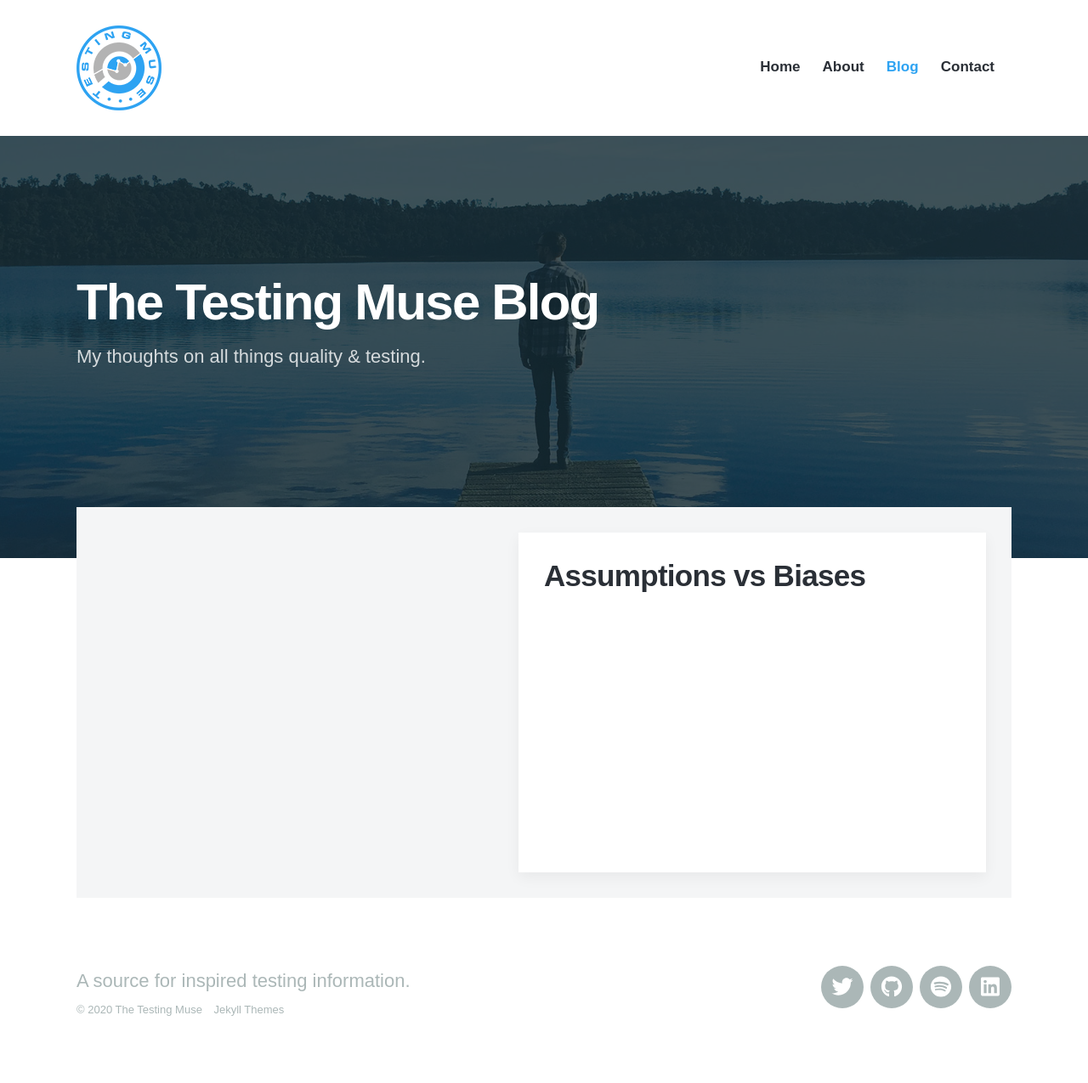
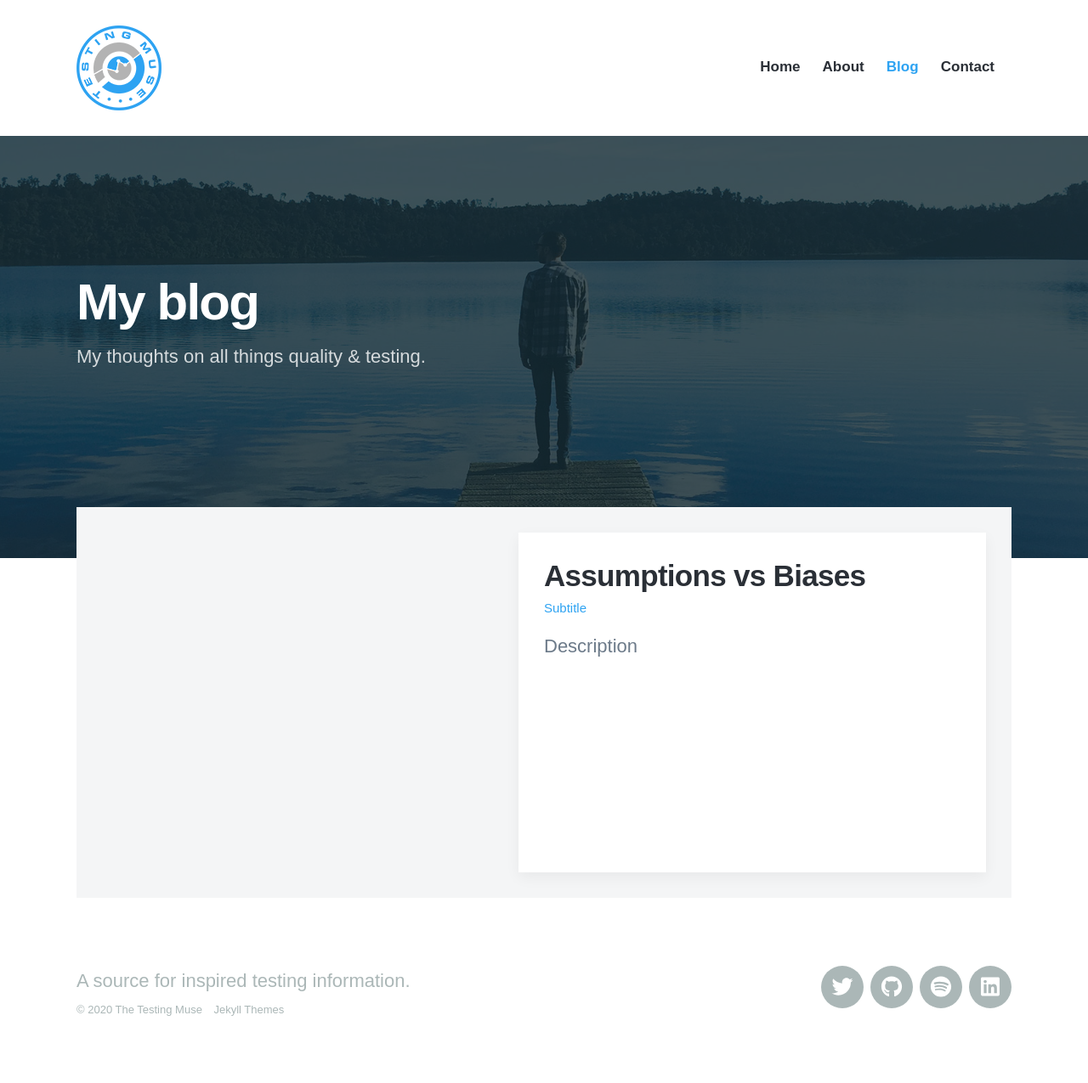
Before and after one commit to TheTestingMuse/thetestingmuse.github.io, a Jekyll site: the page built from blog/index.html, in a window 1280 px wide. Shown: the whole page at 85% size. Built offline with Jekyll 4.4.1, drawn with Linux system fonts in a browser that asks for light colours; nearby versions of some CDN libraries; some web fonts are replaced; the list of posts is cut into pages by our own code.

```diff
--- a/_posts/2016-07-31-assumptions-vs-biases.md
+++ b/_posts/2016-07-31-assumptions-vs-biases.md
@@ -1,10 +1,12 @@
 ---
+layout: post
 title: Assumptions vs Biases
-date: 2016-07-31T18:41:37+01:00
+subtitle: Subtitle
+description: Description
+date: 2016-07-31 18:41:37 +01:00
 author: David
-layout: post
 permalink: /blog/assumptions-vs-biases/
-image: /images/posts/biases.png
+featured-image: /images/posts/biases.png
 excerpt_separator: <!--more-->
 categories:
   - Agile
--- a/blog/index.html
+++ b/blog/index.html
@@ -13,7 +13,7 @@
 
 	<div class="wrap">
 
-		<h1>The Testing Muse Blog</h1>
+		<h1>My blog</h1>
 		<p>My thoughts on all things quality &amp; testing.</p>
 
 	</div>
```
